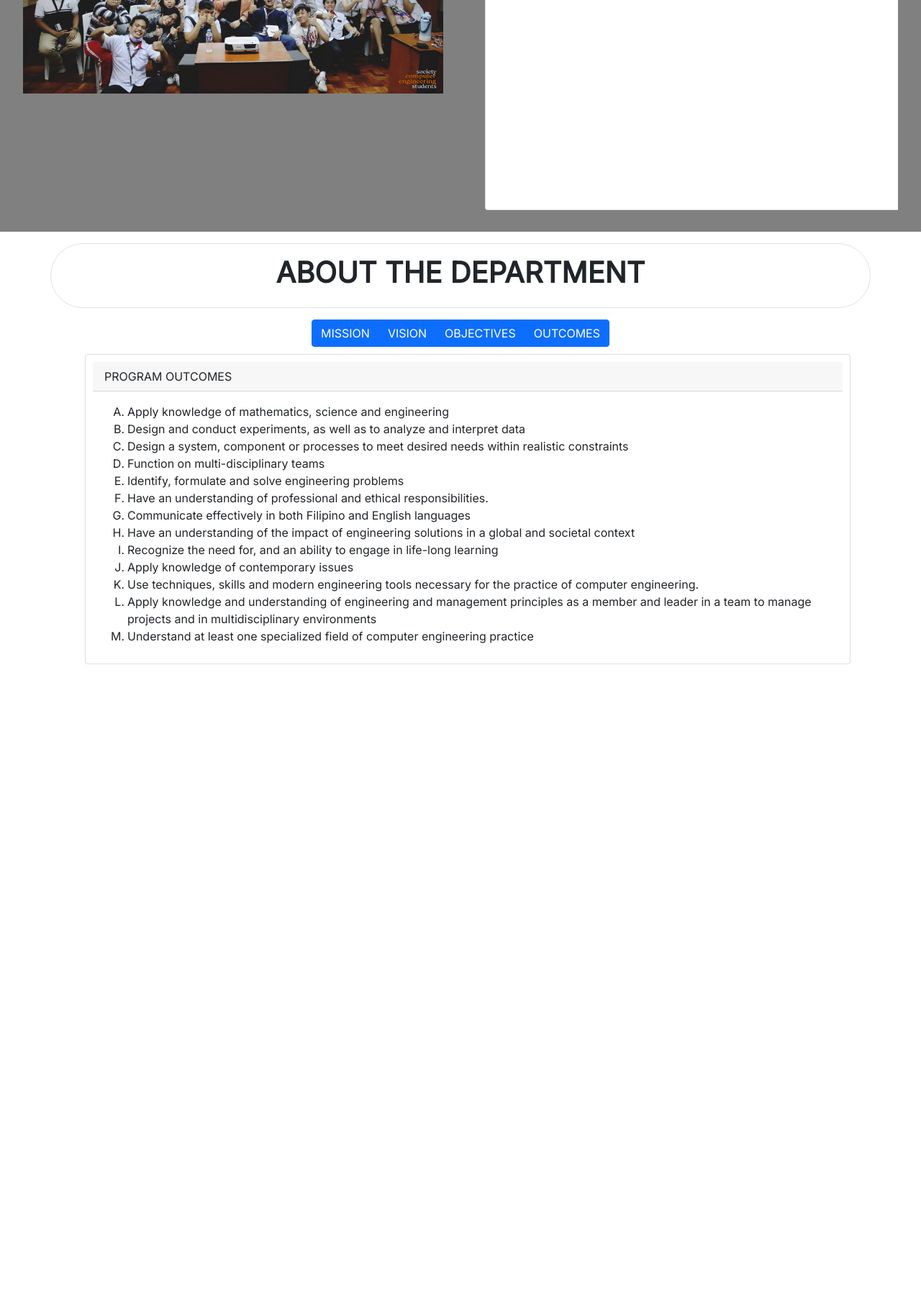
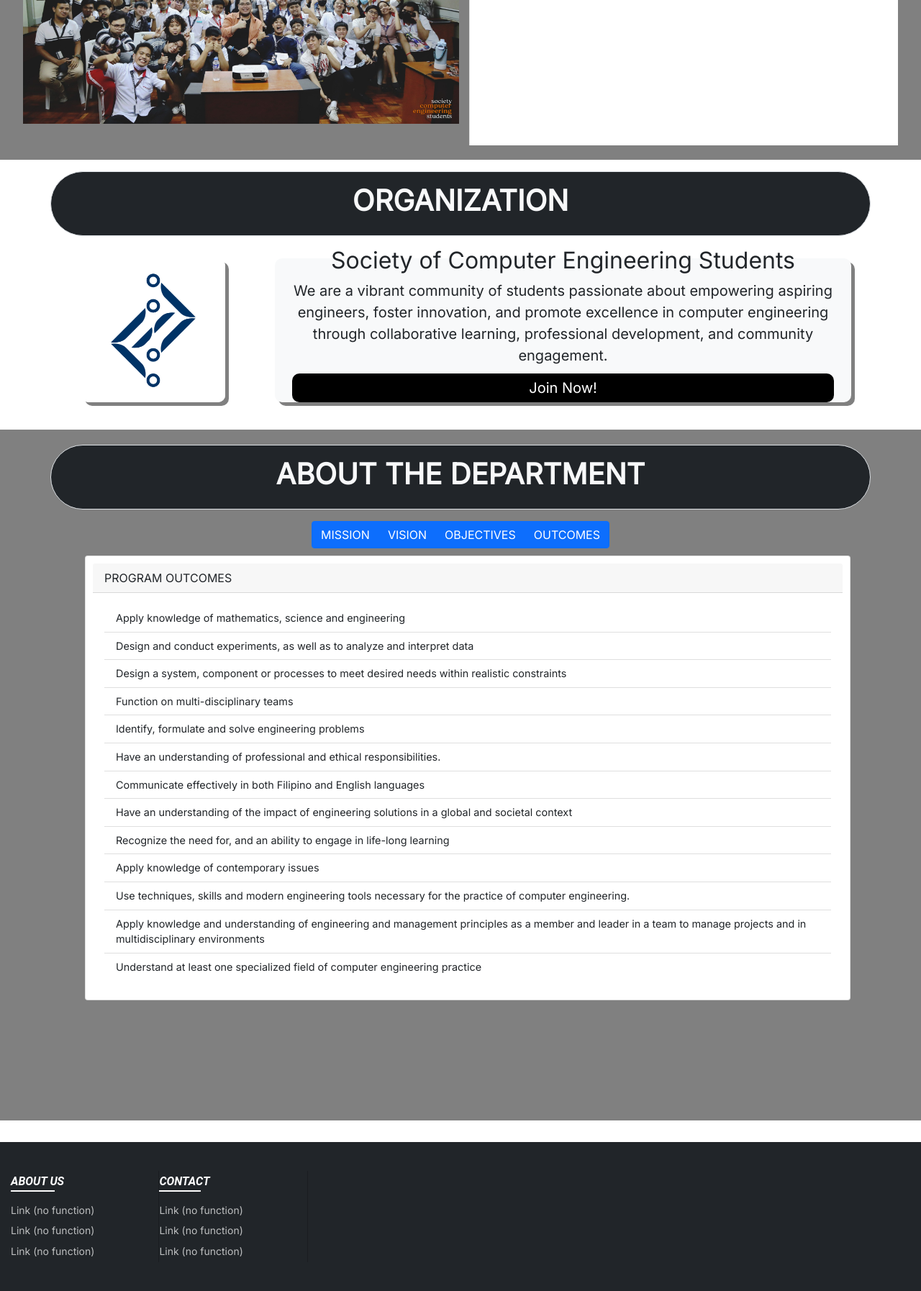
Before and after one commit to AFDanao/NCP3106_Website, a PHP site: page /MP_3/index.html in a window 1280 px wide. Shown: the part 2640-4434 px from the top of the page at 72% size. Before the commit the page ends 3563 px from the top, so only its background shows below. Run offline with PHP 8.4, Linux system fonts and the light colour scheme.

Commit message:
Finishing the website

```diff
--- a/MP_3/index.html
+++ b/MP_3/index.html
@@ -9,6 +9,10 @@
       rel="stylesheet"
     />
     <script src="https://cdn.jsdelivr.net/npm/bootstrap@5.0.2/dist/js/bootstrap.bundle.min.js"></script>
+    <link
+      rel="stylesheet"
+      href="https://stackpath.bootstrapcdn.com/font-awesome/4.7.0/css/font-awesome.min.css"
+    />
     <link rel="preconnect" href="https://fonts.googleapis.com" />
     <link rel="preconnect" href="https://fonts.gstatic.com" crossorigin />
     <link
@@ -41,6 +45,9 @@
             <a href="#activities" class="nav-item nav-link active"
               >Activities</a
             >
+            <a href="#organization" class="nav-item nav-link active"
+              >Organization</a
+            >
             <a href="#department" class="nav-item nav-link active"
               >Department</a
             >
@@ -51,7 +58,7 @@
     <main>
       <div class="intro" id="intro">
         <h3>University of the East - Manila Campus</h3>
-        <div class="container border py-3">
+        <div class="container border pt-2">
           <h1 class="fw-bolder">Computer Engineering</h1>
         </div>
         <div class="container-intro">
@@ -68,7 +75,7 @@
       </div>
       <div class="about" id="about">
         <div class="container-fluid">
-          <div class="container border my-3 py-3 text-light">
+          <div class="container border my-3 py-3 text-light bg-dark">
             <h1 class="fw-bolder">What is BS CpE?</h1>
           </div>
           <div class="container-fluid">
@@ -84,7 +91,9 @@
       </div>
       <div class="special" id="special">
         <div class="container-fluid">
-          <div class="container border my-3 py-3 text-dark text-center">
+          <div
+            class="container border my-3 py-3 text-light text-center bg-dark"
+          >
             <h1 class="fw-bolder">What Do We Specialize In?</h1>
           </div>
           <div class="m-2">
@@ -177,13 +186,15 @@
       </div>
       <div class="activities" id="activities">
         <div class="container-fluid">
-          <div class="container border my-3 py-3 text-light text-center">
+          <div
+            class="container border my-3 py-3 text-light text-center bg-dark"
+          >
             <h1 class="fw-bolder">What Do We Do?</h1>
           </div>
-          <div class="row row-cols-1 row-cols-md-2 g-5">
+          <div class="row row-cols-1 row-cols-md-2 g-1">
             <div class="col">
               <div
-                id="carouselExambleSlidesOnly"
+                id="carouselExampleSlidesOnly"
                 class="carousel slide"
                 data-bs-ride="carousel"
                 data-pause=""
@@ -215,7 +226,7 @@
             </div>
             <div class="col">
               <div
-                id="carouselExambleSlidesOnly"
+                id="carouselExampleSlidesOnly"
                 class="carousel slide"
                 data-bs-ride="carousel"
               >
@@ -263,9 +274,47 @@
           </div>
         </div>
       </div>
+      <div class="organization" id="organization">
+        <div class="container-fluid">
+          <div
+            class="container border my-3 py-3 text-light text-center bg-dark"
+          >
+            <h1 class="fw-bolder">Organization</h1>
+          </div>
+          <div class="container my-2">
+            <div class="row">
+              <div class="col-md-3">
+                <div class="demo-content">
+                  <img src="Images/SCPES.png" alt="scpes" />
+                </div>
+              </div>
+              <div class="col-md-9">
+                <div class="demo-content">
+                  <div
+                    class="container text-dark bg-light align-center justify-content-center"
+                  >
+                    <h2>Society of Computer Engineering Students</h2>
+                    <p class="text-center">
+                      We are a vibrant community of students passionate about
+                      empowering aspiring engineers, foster innovation, and
+                      promote excellence in computer engineering through
+                      collaborative learning, professional development, and
+                      community engagement.
+                      <br />
+                      <a href="https://www.facebook.com/uescpes">Join Now!</a>
+                    </p>
+                  </div>
+                </div>
+              </div>
+            </div>
+          </div>
+        </div>
+      </div>
       <div class="department" id="department">
         <div class="container-fluid">
-          <div class="container border my-3 py-3 text-dark text-center">
+          <div
+            class="container border my-3 py-3 text-light text-center bg-dark"
+          >
             <h1 class="fw-bolder">About the Department</h1>
           </div>
           <div class="my-2 about-dep">
@@ -360,12 +409,12 @@
                       After three to five years from graduation, the Computer
                       Engineering alumni shall:
                     </p>
-                    <ol>
-                      <li>
+                    <ol class="list-group list-group-flush">
+                      <li class="list-group-item">
                         Have pursued advancement towards becoming globally
                         competitive leaders in their chosen field of practice
                       </li>
-                      <li>
+                      <li class="list-group-item">
                         Be a contributor to the development of a progressive
                         society, guided by the UE core values of Excellence,
                         Integrity, Professionalism, Teamwork, Commitment,
@@ -383,49 +432,53 @@
                 <div class="card text-start">
                   <div class="card-header">PROGRAM OUTCOMES</div>
                   <div class="card-body">
-                    <ol class="card-text" type="A">
-                      <li>
+                    <ol class="card-text list-group list-group-flush">
+                      <li class="list-group-item">
                         Apply knowledge of mathematics, science and engineering
                       </li>
-                      <li>
+                      <li class="list-group-item">
                         Design and conduct experiments, as well as to analyze
                         and interpret data
                       </li>
-                      <li>
+                      <li class="list-group-item">
                         Design a system, component or processes to meet desired
                         needs within realistic constraints
                       </li>
-                      <li>Function on multi-disciplinary teams</li>
-                      <li>
+                      <li class="list-group-item">
+                        Function on multi-disciplinary teams
+                      </li>
+                      <li class="list-group-item">
                         Identify, formulate and solve engineering problems
                       </li>
-                      <li>
+                      <li class="list-group-item">
                         Have an understanding of professional and ethical
                         responsibilities.
                       </li>
-                      <li>
+                      <li class="list-group-item">
                         Communicate effectively in both Filipino and English
                         languages
                       </li>
-                      <li>
+                      <li class="list-group-item">
                         Have an understanding of the impact of engineering
                         solutions in a global and societal context
                       </li>
-                      <li>
+                      <li class="list-group-item">
                         Recognize the need for, and an ability to engage in
                         life-long learning
                       </li>
-                      <li>Apply knowledge of contemporary issues</li>
-                      <li>
+                      <li class="list-group-item">
+                        Apply knowledge of contemporary issues
+                      </li>
+                      <li class="list-group-item">
                         Use techniques, skills and modern engineering tools
                         necessary for the practice of computer engineering.
                       </li>
-                      <li>
+                      <li class="list-group-item">
                         Apply knowledge and understanding of engineering and
                         management principles as a member and leader in a team
                         to manage projects and in multidisciplinary environments
                       </li>
-                      <li>
+                      <li class="list-group-item">
                         Understand at least one specialized field of computer
                         engineering practice
                       </li>
@@ -437,6 +490,30 @@
           </div>
         </div>
       </div>
+
     </main>
+    <footer>
+      <div class="footer-inner">
+        <div class="wrapper clearfix">
+          <div class="link-box">
+            <h4>About Us</h4>
+            <div class="clearfix">
+              <a href="">Link (no function)</a>
+              <a href="">Link (no function)</a>
+              <a href="">Link (no function)</a>
+            </div>
+          </div>
+          <div class="link-box">
+            <h4>Contact</h4>
+            <div class="clearfix">
+              <a href="">Link (no function)</a>
+              <a href="">Link (no function)</a>
+              <a href="">Link (no function)</a>
+            </div>
+          </div>
+          </div>
+        </div>
+      </div>
+    </footer>
   </body>
 </html>
--- a/MP_3/style.css
+++ b/MP_3/style.css
@@ -103,11 +103,22 @@
 
 .special .container-fluid .m-2 .row .col .card {
   height: 95%;
+  box-shadow: 10px 10px gray;
 }
 
 .activities {
   padding: 20px;
   background-color: gray;
+}
+
+.activities .carousel-item img {
+  height: 50vh;
+  object-fit: contain;
+}
+
+.activities .carousel-item {
+  height: 50vh;
+  object-fit: contain;
 }
 
 .btn-group {
@@ -135,6 +146,145 @@
   justify-content: start;
 }
 
+.about-dep .collapse .card {
+  box-shadow: 1px 1px 10px 2px gray;
+}
+
+.department {
+  height: 120vh;
+  background-color: gray;
+  padding-top: 5px;
+}
+
+.department #about-dep {
+  height: 100vh;
+  width: 100%;
+  background-image: url("Images/BSCPE-BG.jpg");
+  background-position:center;
+  background-size: 100vh;
+  background-repeat: no-repeat;
+}
+
+.department .card-text {
+  font-size: 90%;
+}
+
+.organization {
+  display: flex;
+  flex-direction: column;
+  justify-content: center;
+  align-items: center;
+  background-color: white;
+}
+
+.demo-content {
+  display: flex;
+  padding: 15px;
+  font-size: 20px;
+  margin-bottom: 15px;
+  justify-content: center;
+  align-items: center;
+  border-radius: 10px;
+}
+
+.demo-content img {
+  border-radius: 10px;
+  height: 200px;
+  width: auto;
+  box-shadow: 5px 5px gray;
+}
+
+.demo-content .container {
+  border-radius: 10px;
+  height: 200px;
+  width: auto;
+  display: flex;
+  flex-direction: column;
+  justify-content: center;
+  align-items: center;
+  box-shadow: 5px 5px gray;
+}
+
+.demo-content a {
+  display: flex;
+  align-self: center;
+  justify-content: center;
+  text-decoration: none;
+  background-color: black;
+  padding: 5px;
+  color: white;
+  border-radius: 10px;
+  margin-top: 10px;
+}
+
+footer {
+  display: block;
+  box-sizing: border-box;
+  font-size: 14px;
+  margin-top: 30px;
+  color: rgba(255, 255, 255, 0.7);
+}
+
+.footer-inner {
+  background: #212529;
+  padding: 40px 0;
+}
+
+.wrapper {
+  width: 1320px;
+  padding: 0 15px;
+  margin: 0 auto;
+}
+
+.link-box {
+  width: 16%;
+  padding-right: 30px;
+  border-right: 1px solid rgba(0, 0, 0, 0.2);
+  float: left;
+}
+
+footer h4 {
+  color: #fff;
+  margin-top: 5px;
+  display: inline-block;
+  position: relative;
+  text-transform: uppercase;
+  font-style: italic;
+  margin-bottom: 15px;
+  font-size: 16px;
+  font-weight: 700;
+  font-family: Roboto,"Segoe UI","Helvetica Nue",Arial, sans-serif;
+}
+
+footer h4::after {
+  content: "";
+  height: 2px;
+  background-color: white;
+  position: absolute;
+  left: 0;
+  width: 82%;
+  bottom: -5px;
+}
+
+.link-box a {
+  margin: 3px 0;
+  clear: both;
+  display: block;
+  line-height: 1.8;
+}
+
+footer a {
+  color: rgba(255, 255, 255, 0.7);
+  text-decoration: none;
+}
+
+.clearfix::after {
+  content: ".";
+  display: block;
+  height: 0;
+  clear: both;
+  visibility: hidden;
+}
 
 @media only screen and (max-width: 500px) {
   h3{
```
Also changed, not shown: MP_3/Images/BSCPE-BG.jpg (added).
